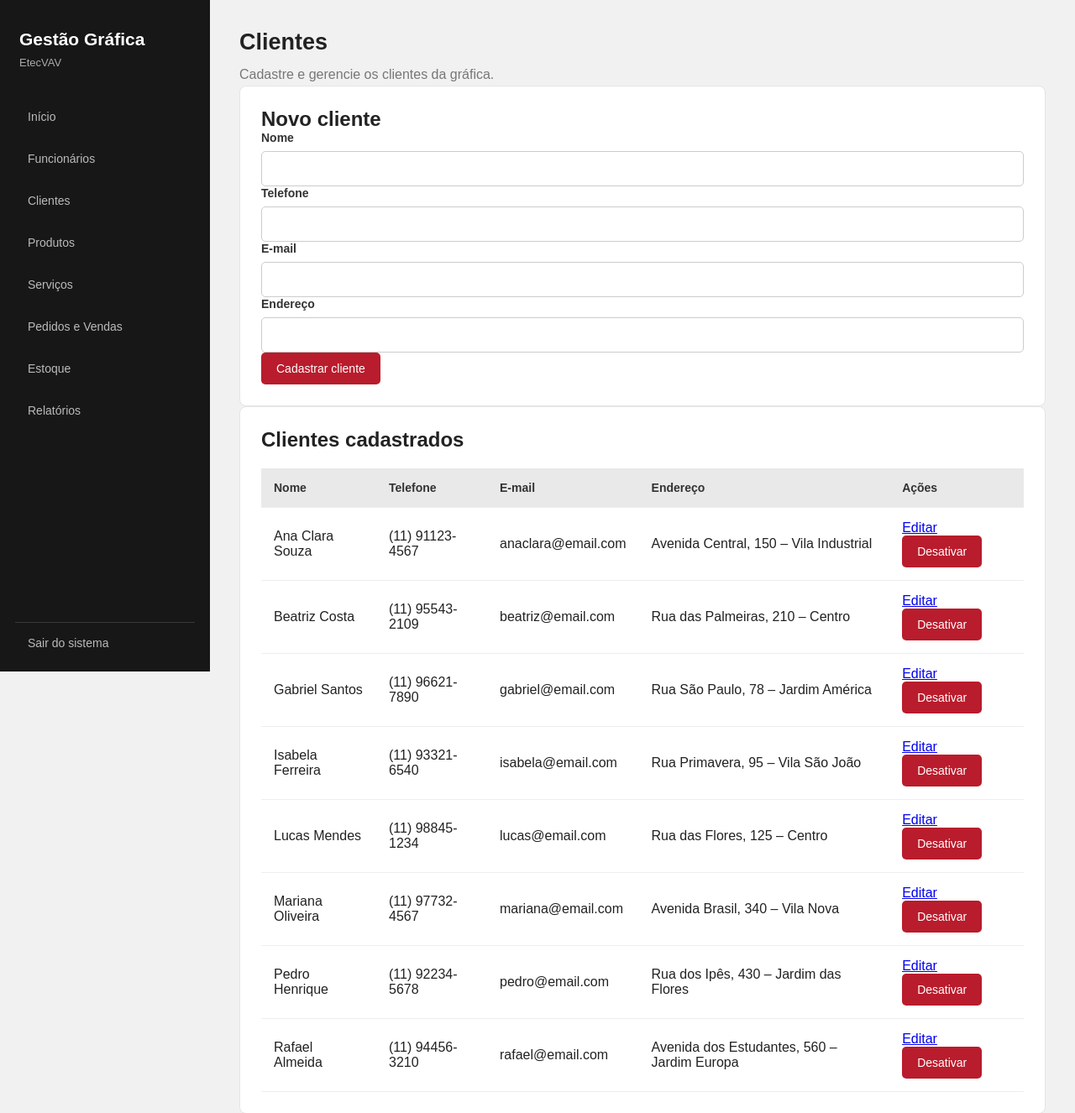
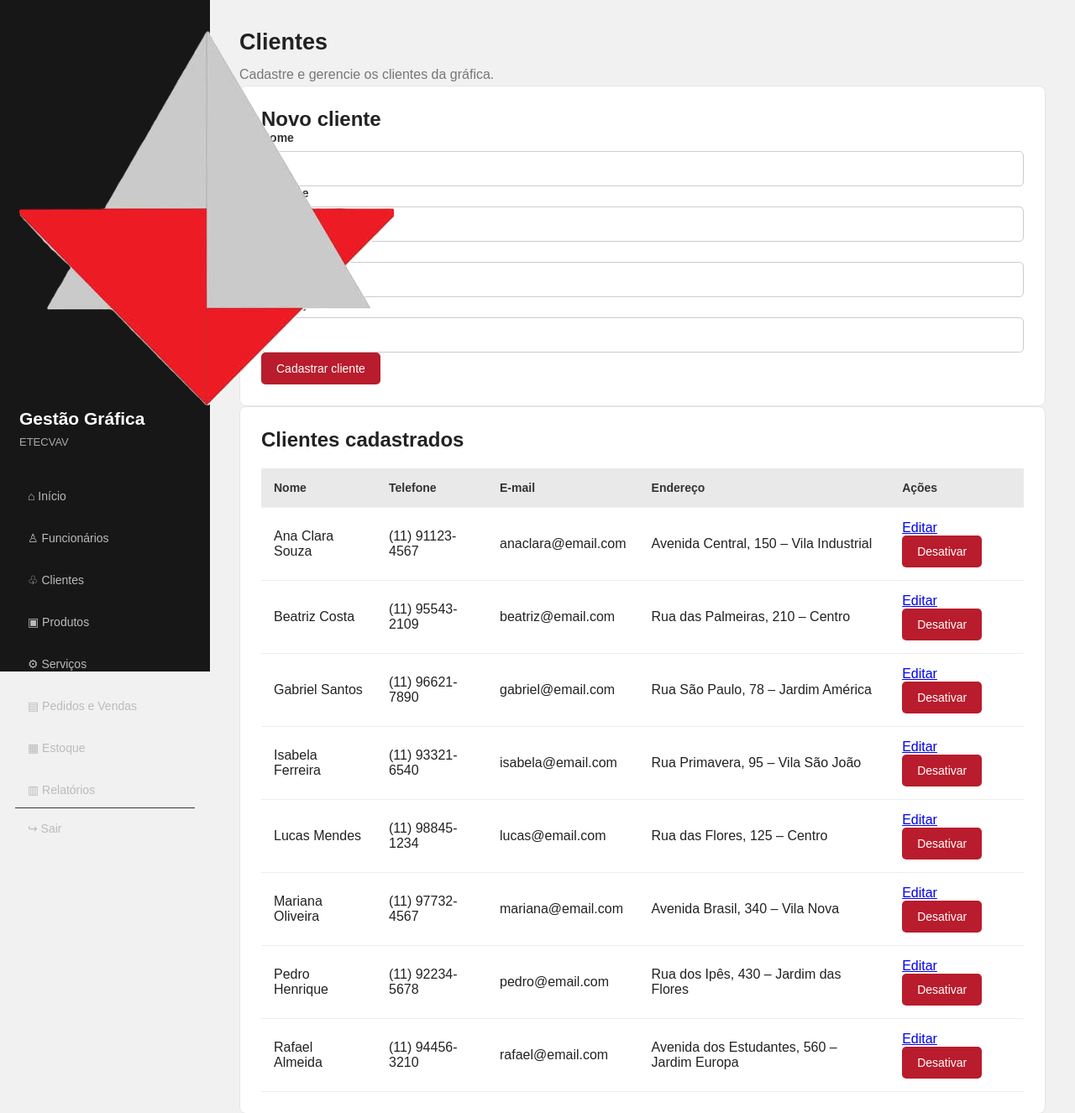
Before and after one commit to etecvav26-d202/sistema-graficavav, a PHP site: page /admin/clientes.php in a window 1280 px wide. Shown: the top 1326 px of the page at 84% size. Run offline with PHP 8.4, Linux system fonts and the light colour scheme; the visitor is signed in with stand-in values (Sample User, id 1); data comes from the database, SQL or seed files in the repository.

Commit message:
adicionando imagem ao site

```diff
--- a/includes/header.php
+++ b/includes/header.php
@@ -1,3 +1,4 @@
+
 <?php
 if (session_status() === PHP_SESSION_NONE) {
     session_start();
@@ -22,23 +23,67 @@ $paginaAtual = basename($_SERVER['PHP_SELF']);
     <aside class="sidebar">
 
         <div class="logo">
-                <h2>Gestão Gráfica</h2>
-                <span>EtecVAV</span>
+
+            <div class="logo-imagem">
+                <img src="../assets/img/logo-etec.png"
+                     alt="Logo da Etec">
             </div>
 
-            <nav>
-                <a href="dashboard.php">Início</a>
-                <a href="funcionarios.php">Funcionários</a>
-                <a href="clientes.php">Clientes</a>
-                <a href="produtos.php">Produtos</a>
-                <a href="servicos.php">Serviços</a>
-                <a href="pedidos.php">Pedidos e Vendas</a>
-                <a href="estoque.php">Estoque</a>
-                <a href="relatorios.php">Relatórios</a>
+            <h2>Gestão Gráfica</h2>
+            <span>ETECVAV</span>
+
+            <div class="logo-linha"></div>
+
+        </div>
+
+        <nav class="menu">
+
+            <a href="dashboard.php"
+               class="<?= $paginaAtual == 'dashboard.php' ? 'active' : '' ?>">
+                <span>⌂</span> Início
+            </a>
+
+            <a href="funcionarios.php"
+               class="<?= $paginaAtual == 'funcionarios.php' ? 'active' : '' ?>">
+                <span>♙</span> Funcionários
+            </a>
+
+            <a href="clientes.php"
+               class="<?= $paginaAtual == 'clientes.php' ? 'active' : '' ?>">
+                <span>♧</span> Clientes
+            </a>
+
+            <a href="produtos.php"
+               class="<?= $paginaAtual == 'produtos.php' ? 'active' : '' ?>">
+                <span>▣</span> Produtos
+            </a>
+
+            <a href="servicos.php"
+               class="<?= $paginaAtual == 'servicos.php' ? 'active' : '' ?>">
+                <span>⚙</span> Serviços
+            </a>
+
+            <a href="pedidos.php"
+               class="<?= $paginaAtual == 'pedidos.php' ? 'active' : '' ?>">
+                <span>▤</span> Pedidos e Vendas
+            </a>
+
+            <a href="estoque.php"
+               class="<?= $paginaAtual == 'estoque.php' ? 'active' : '' ?>">
+                <span>▦</span> Estoque
+            </a>
+
+            <a href="relatorios.php"
+               class="<?= $paginaAtual == 'relatorios.php' ? 'active' : '' ?>">
+                <span>▥</span> Relatórios
+            </a>
+
         </nav>
 
         <div class="sidebar-footer">
-                <a href="../logout.php">Sair do sistema</a>
+            <a href="../logout.php">
+                <span>↪</span> Sair
+            </a>
         </div>
 
     </aside>
```
Also changed, not shown: assets/img/logo-etec.png (added). Lines whose indentation alone changed are shown as unchanged.
